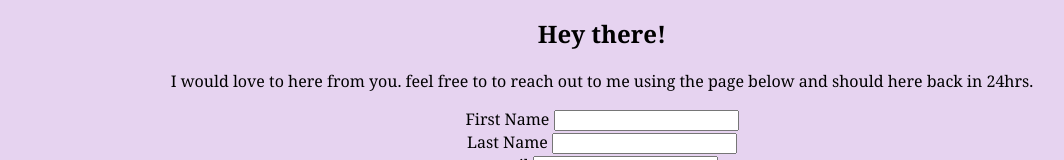
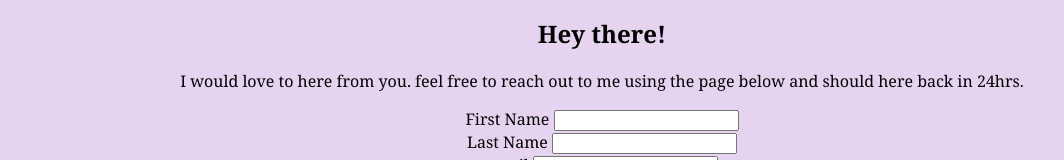
Before and after one commit to dianamaina/Portfolio, a plain HTML site: page Contact.html in a window 1280 px wide. Shown: the part 326-486 px from the top of the page, without its empty margins (38-1102 px from the left). Drawn offline with Linux system fonts and the light colour scheme.

```diff
--- a/Contact.html
+++ b/Contact.html
@@ -39,7 +39,7 @@
     <div class="row">
         <div class="small-12 medium-6 column"></div>
         <h2>Hey there!</h2>
-        <p>I would love to here from you. feel free to to reach out to me using the page below and should here back in 24hrs.<p>
+        <p>I would love to here from you. feel free to reach out to me using the page below and should here back in 24hrs.<p>
 
     </div> <div class="row">
         <div class="small-12 medium-6 column">
```
